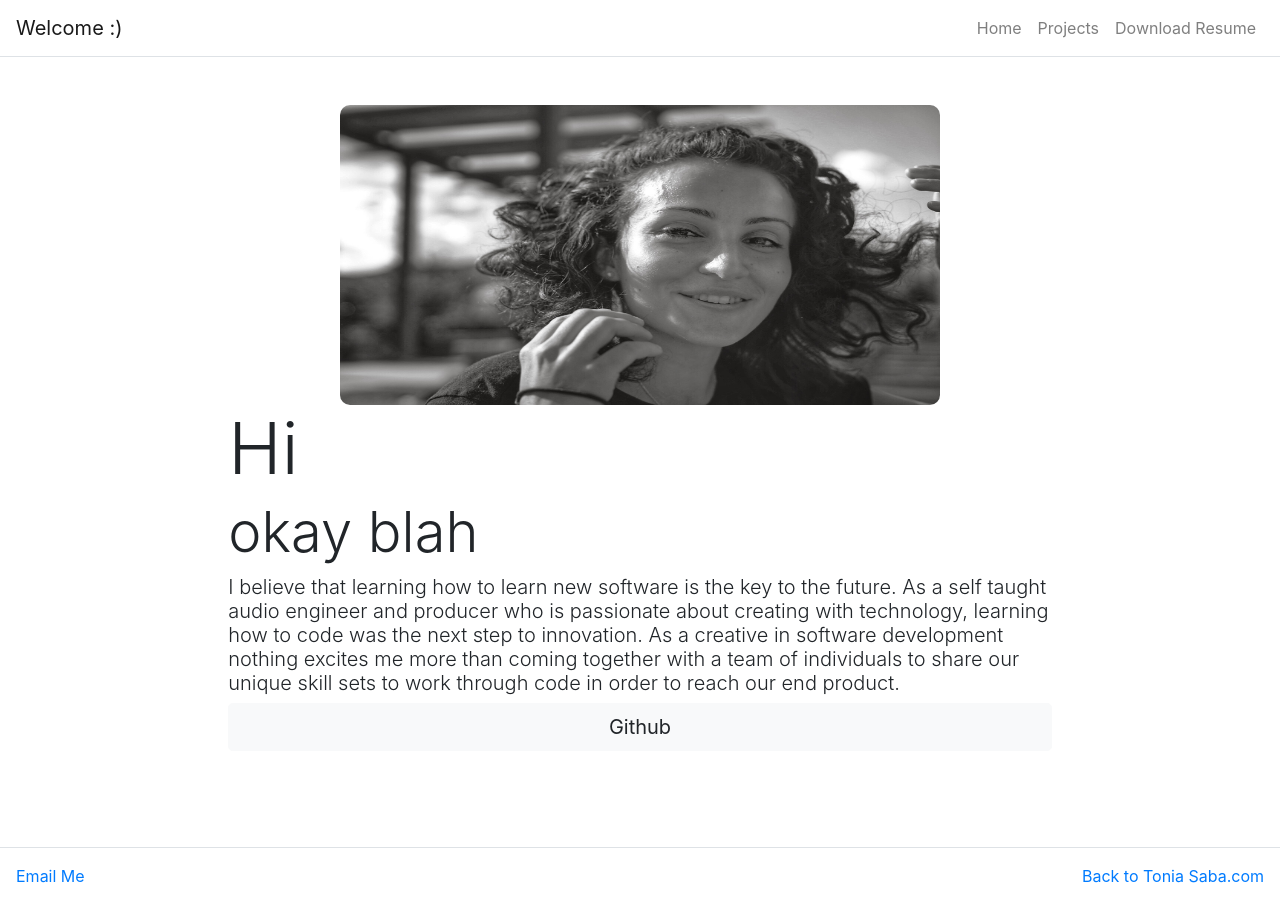
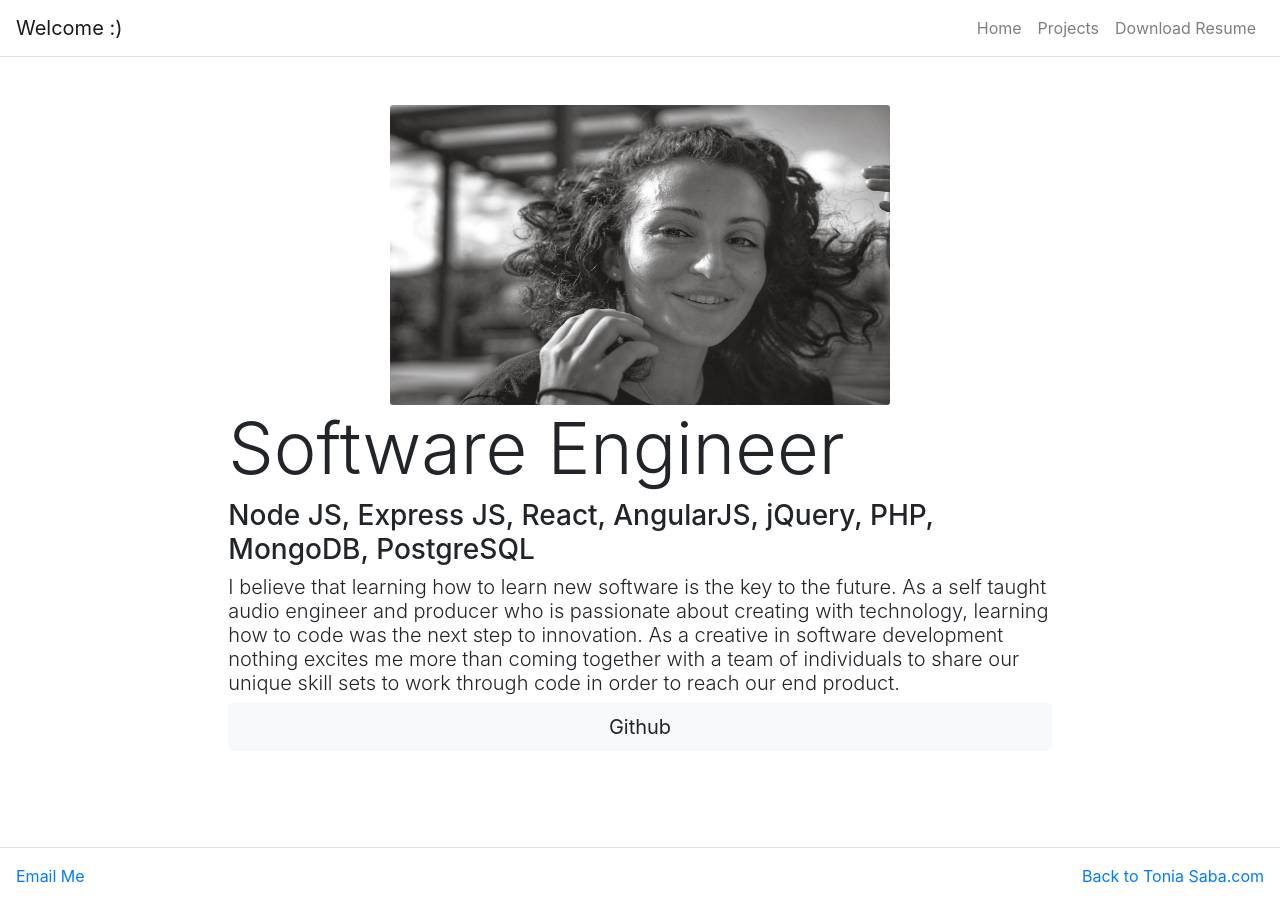
Before and after one commit to tsabz/portfolio, a React (Create React App) app in the folder sabafolio/: page / in a window 1280 px wide. Built offline with nearby package versions, Linux system fonts and the light colour scheme.

Commit message:
added commonplace project to project pagegage

```diff
--- a/sabafolio/public/index.html
+++ b/sabafolio/public/index.html
@@ -15,29 +15,12 @@
       user's mobile device or desktop. See https://developers.google.com/web/fundamentals/web-app-manifest/
     -->
     <link rel="manifest" href="%PUBLIC_URL%/manifest.json" />
-    <!--
-      Notice the use of %PUBLIC_URL% in the tags above.
-      It will be replaced with the URL of the `public` folder during the build.
-      Only files inside the `public` folder can be referenced from the HTML.
 
-      Unlike "/favicon.ico" or "favicon.ico", "%PUBLIC_URL%/favicon.ico" will
-      work correctly both with client-side routing and a non-root public URL.
-      Learn how to configure a non-root public URL by running `npm run build`.
-    -->
-    <title>Tonia Saba</title>
+    <title>Tonia</title>
   </head>
   <body>
     <noscript>You need to enable JavaScript to run this app.</noscript>
     <div id="root"></div>
-    <!--
-      This HTML file is a template.
-      If you open it directly in the browser, you will see an empty page.
 
-      You can add webfonts, meta tags, or analytics to this file.
-      The build step will place the bundled scripts into the <body> tag.
-
-      To begin the development, run `npm start` or `yarn start`.
-      To create a production bundle, use `npm run build` or `yarn build`.
-    -->
   </body>
 </html>
--- a/sabafolio/src/App.js
+++ b/sabafolio/src/App.js
@@ -22,8 +22,8 @@ class App extends React.Component {
       ],
       home: {
         img: Tonia,
-        title: 'Hi',
-        subTitle: 'okay blah',
+        title: 'Software Engineer',
+        subTitle: 'Node JS, Express JS, React, AngularJS, jQuery, PHP, MongoDB, PostgreSQL',
         text: 'I believe that learning how to learn new software is the key to the future. As a self taught audio engineer and producer who is passionate about creating with technology, learning how to code was the next step to innovation. As a creative in software development nothing excites me more than coming together with a team of individuals to share our unique skill sets to work through code in order to reach our end product. '
       },
       projects : {
--- a/sabafolio/src/components/carousel.js
+++ b/sabafolio/src/components/carousel.js
@@ -6,6 +6,7 @@ import Container from 'react-bootstrap/Container';
 import Row from 'react-bootstrap/Row';
 // import Col from 'react-bootstrap/Col';
 import Tonia from '../assests/images/toniasaba.JPG'
+import Commonplace from '../assests/images/commonplace-signin-signup.gif'
 
 
 class Carousel extends React.Component {
@@ -15,10 +16,10 @@ class Carousel extends React.Component {
             items: [
                 {
                     id: 0,
-                    title: 'title',
-                    subTitle: 'description',
-                    imgSrc: Tonia,
-                    link: 'https://google.com',
+                    title: 'CommonPlace Book',
+                    subTitle: 'Stack used: JavaScript, Sass / SCSS, Materialize CSS, Node.js, Expressjs, bcrypt, express-session, Angularjs, MongoDB, MongoDB Atlas, Mongoose. This was a group project I worked on in my SEI program. This project replicates the the function of a commonplace book, allowing users to log in, put together a collection of quotes, view the commonplace books of others as well as their own.',
+                    imgSrc: Commonplace,
+                    link: 'https://commonplace333.herokuapp.com/',
                     selected: false
                 },
                 {
--- a/sabafolio/src/components/jumbo.js
+++ b/sabafolio/src/components/jumbo.js
@@ -17,8 +17,8 @@ function Jumbo(props) {
                     <img className="g-card-homeimage" src={Tonia} alt={Tonia}/>
                     <Col md={8} sm={12}>
                         { props.title && <h1 className="display-3 front-weight-bolder">{props.title}</h1> }
-                        { props.subTitle && <h3 className="display-4 front-weight-light">{props.subTitle}</h3> }
-                        { props.text && <h3 className="lead front-weight-light">{props.text}</h3> }
+                        { props.subTitle && <h3 className="display-7 front-weight-light">{props.subTitle}</h3> }
+                        { props.text && <h6 className="lead front-weight-light">{props.text}</h6> }
                         <Button className="button" href="https://github.com/tsabz" target="_blank" rel="noopener noreferrer" variant="light" size="lg" block>Github</Button>
                     </Col>
                 </Row>
--- a/sabafolio/src/index.css
+++ b/sabafolio/src/index.css
@@ -30,8 +30,8 @@ code {
 }
 
 .g-card-homeimage {
-  border-radius: 10px;
-  width: 600px;
+  border-radius: 3px;
+  width: 500px;
   height: 300px;
 }
 
@@ -56,7 +56,7 @@ code {
   -webkit-animation:rainbow 20s;
   -ms-animation:rainbow 5s;
   -o-animation:rainbow 10s;
-  animation:limegreen-to-white 20s;
+  animation:limegreen-to-white 5s;
 }
 .nav-link{
   border-radius: 5px;
```
Also changed, not shown: sabafolio/src/components/cardinfo.js (line endings or trailing spaces), 2 other files (tests, documents, lock files or other folders).
